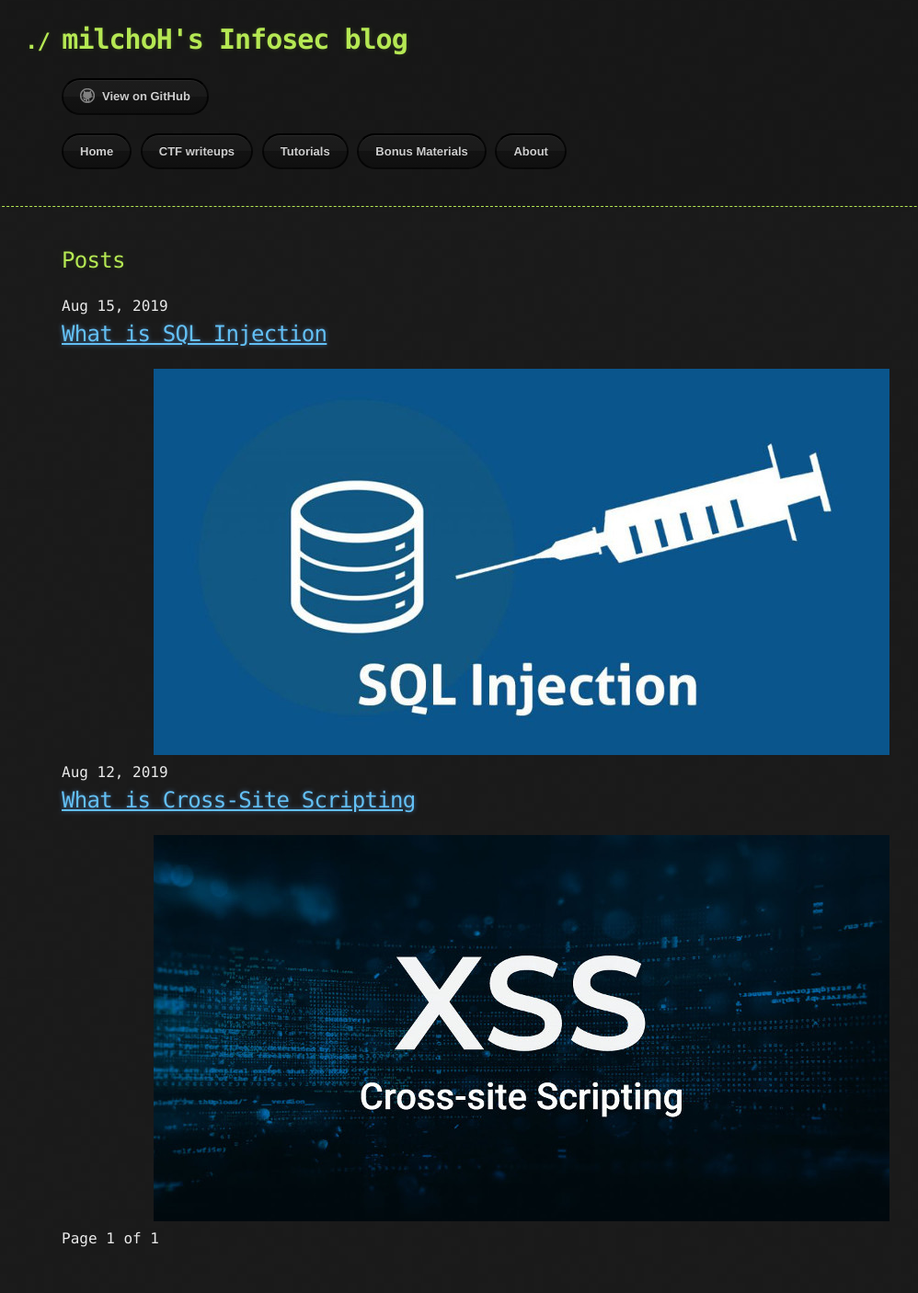
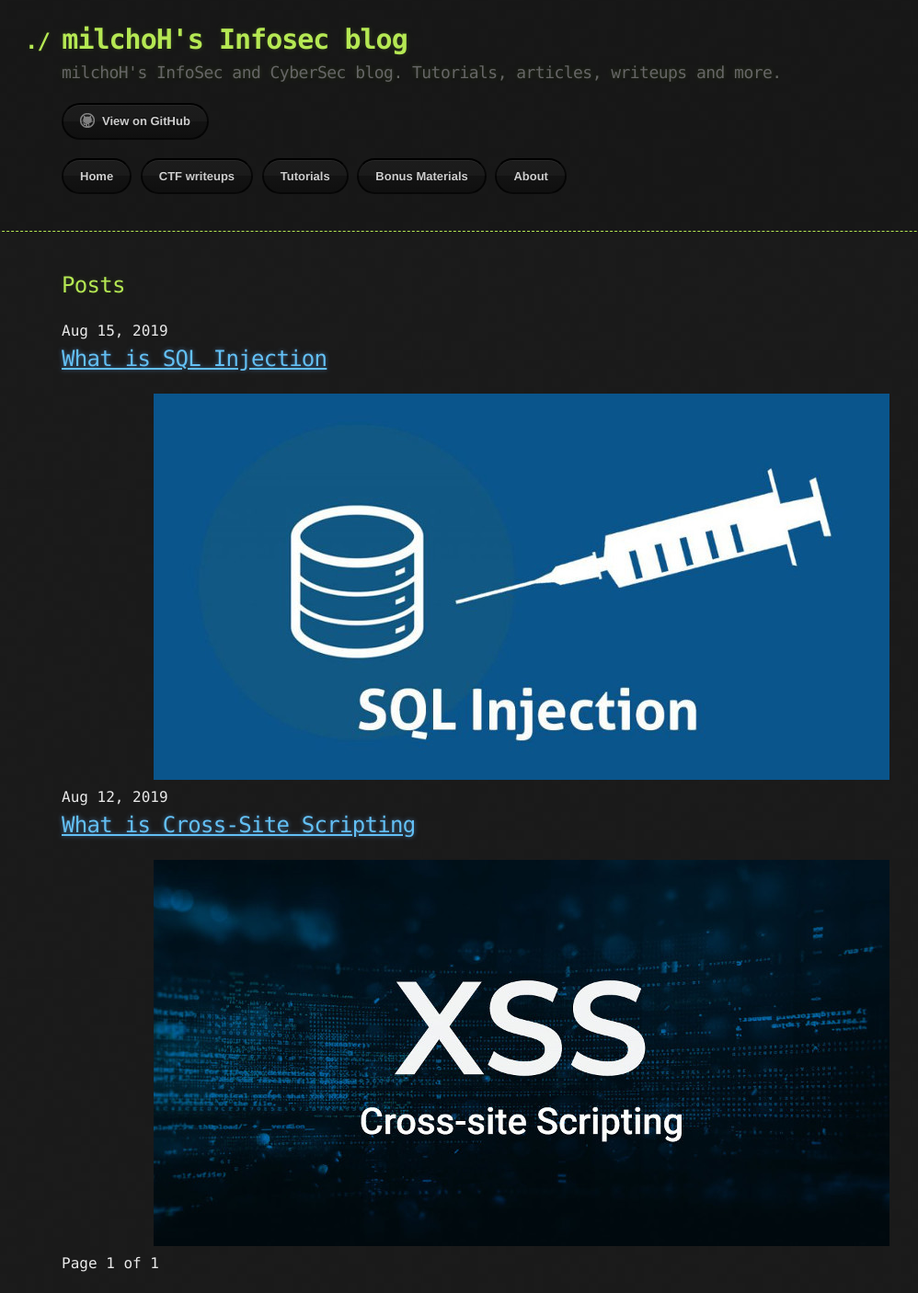
Before and after one commit to milchoH/milchoH.github.io, a Jekyll site: the page built from index.html, in a window 1280 px wide. Shown: the whole page at 92% size, without its empty margins (73-1071 px from the left). Built offline with Jekyll 4.4.1, drawn with Linux system fonts in a browser that asks for light colours; the list of posts is cut into pages by our own code; the repository's description, which GitHub fills in, is left out; before the commit the page ends 1379 px from its top, so only the background shows below that.

```diff
--- a/Gemfile
+++ b/Gemfile
@@ -4,5 +4,6 @@ source 'https://rubygems.org'
 
 gem "minima"
 gem "jekyll-paginate"
+gem "jekyll-feed"
 
 gemspec
--- a/_config.yml
+++ b/_config.yml
@@ -2,6 +2,7 @@ theme: jekyll-theme-hacker
 
 title: milchoH's Infosec blog
 url: "https://milchoh.github.io" # the base hostname & protocol for your site, e.g. http://example.com
+description: milchoH's InfoSec and CyberSec blog. Tutorials, articles, writeups and more.
 github_username:  milchoH
 # Build settings
 plugins:
```
